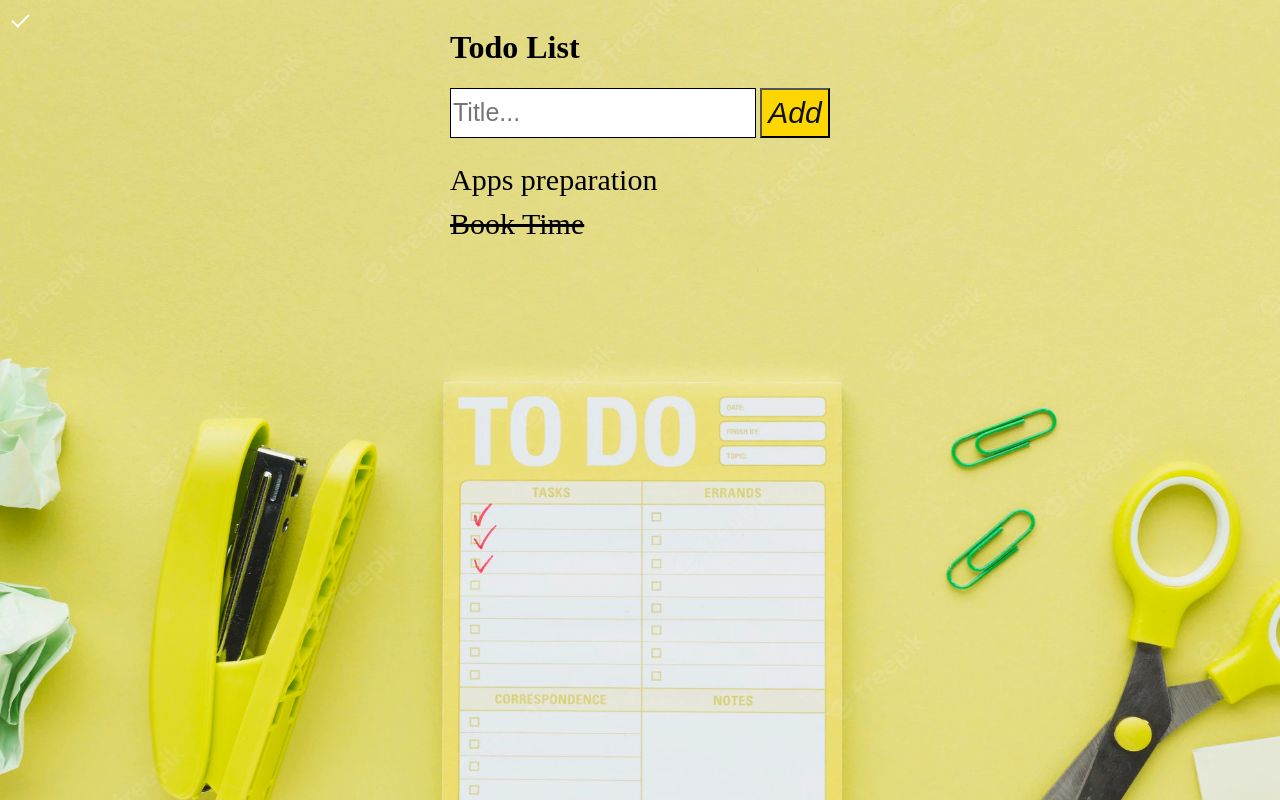
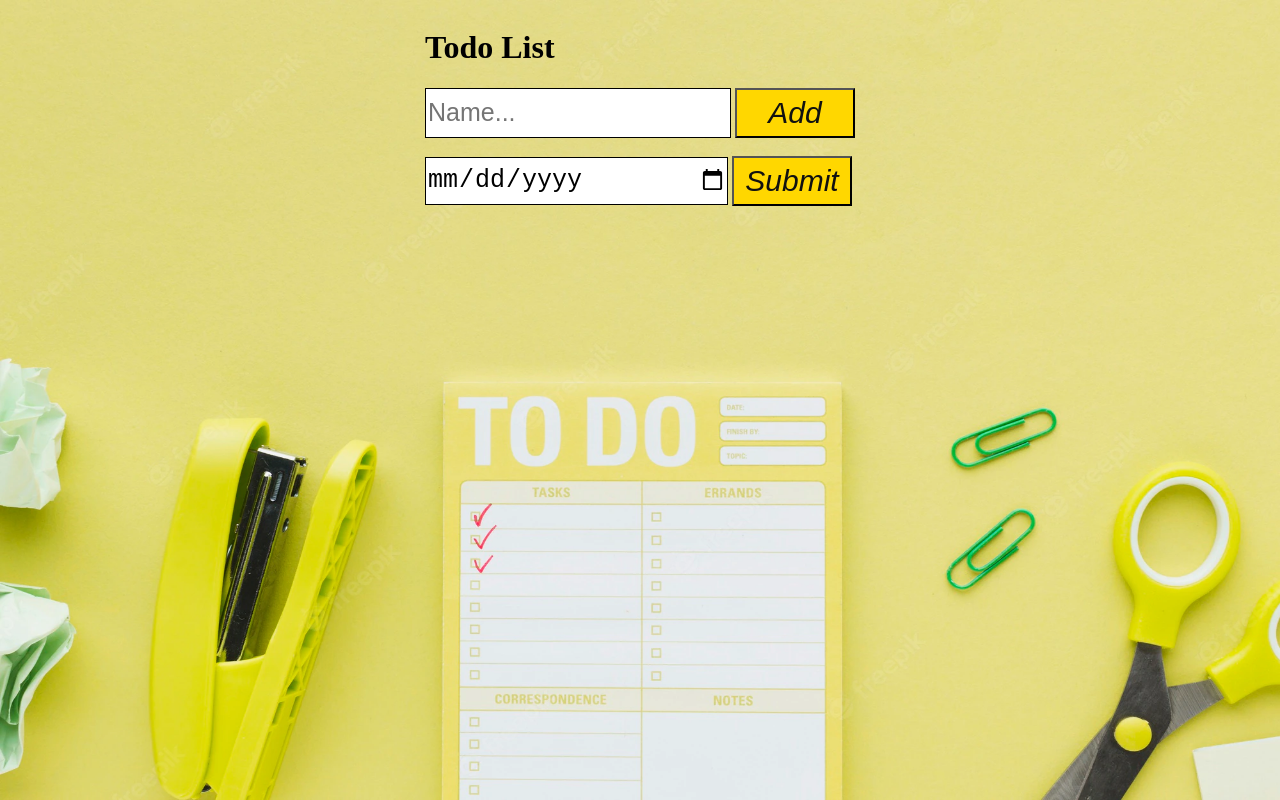
Before and after one commit to Sureka1/Todolist--with-time, a plain HTML site: page index.html in a window 1280 px wide. Drawn offline with Linux system fonts and the light colour scheme.

Commit message:
first commit

```diff
--- a/index.html
+++ b/index.html
@@ -10,16 +10,23 @@
 <body>
 <label>
   <h1>Todo List</h1>
+  <div>
     <div id="myDIV" class="header">
-    <input type="text" id="myInput" placeholder="Title..." class="inputField">
+    <input type="text" id="myInput" placeholder="Name..." class="inputField">
     <button onclick="newElement()" class="buttonField">Add</button>
-    </div>
+    </div><br>
+    <div>
+      <input type="date" id="dateInput2" class="inputField">
+      <button onclick="daysDifference()" class="buttonsField">Submit</button>
+      <h3 style="color:32A80F" id="result" align="center"></h3>
+  </div>
+  </div>
     <ul id="myUL">
-    <li>Apps preparation</li>
+    <!--<li>Apps preparation</li>
     <li class="checked">
     <span action="/">Book Time</span>
     </li>
-    <!-- <li>Meet HOD</li>
+     <li>Meet HOD</li>
     <li>Buy Mouse</li>
     <li>Read news</li>
     <li>Organize meet</li>-->
--- a/script.js
+++ b/script.js
@@ -1,11 +1,46 @@
-let date_1 = new Date();
-let date_2 = new Date('6/25/2022');
+function daysDifference(){
+ //define two variables and fetch the input from HTML form
+  var date1;
+  var dateI2 = document.getElementById("dateInput2").value;
+ //define two date object variables to store the date values
+  var date1 = new Date();
+  var date2 = new Date(dateI2);
+ /*const days = (date1, date2) =>{
+    var time_difference = date1.getTime() - date2.getTime();
+    var result = Math.ceil(time_difference / (1000 * 3600 * 24));
+    alert(days(date1,date2)+"days between both dates");
+    }
+  }*/
+//calculate time difference
+ var time_difference = date1.getTime() - date2.setDate();
+//calculate days difference by dividing total milliseconds in a day
+  var result = Math.ceil(time_difference / (1000 * 60 * 60 * 24));
+  return document.getElementById("result").innerHTML =
+  result + " days between both dates.";
+}
+
+
+
+
+           /*  let date_1 = new Date();
+             let date_2 = document.getElementsByClassName("buttonsField"); //new Date('6/25/2022');
+             const days = (date_1, date_2) =>{
+                 let difference = date_1.getTime() - date_2.getTime();
+                 let TotalDays = Math.ceil(difference / (1000 * 3600 * 24));
+                 return TotalDays;
+             }
+             alert(days(date_1, date_2) +"days before you have read books");*/
+
+
+
+/*let date_1 = new Date();
+let date_2 = document.getElementsByClassName("buttonsField"); //new Date('6/25/2022');
 const days = (date_1, date_2) =>{
     let difference = date_1.getTime() - date_2.getTime();
     let TotalDays = Math.ceil(difference / (1000 * 3600 * 24));
     return TotalDays;
 }
-alert(days(date_1, date_2) +"days before you have read books");
+alert(days(date_1, date_2) +"days before you have read books");*/
 
  // Click on a close button to hide the current list item
 var close = document.getElementsByClassName("close");
--- a/style.css
+++ b/style.css
@@ -11,13 +11,24 @@ body{
 
   .buttonField{
       height: 50px;
-      width:70px;
+      width:120px;
       vertical-align: middle;
       font-size: 30px;
       color: rgb(17, 17, 16);
       background-color: gold;
       box-shadow: 15px;
       font-style: oblique;
+  }
+  .buttonsField{
+    height: 50px;
+    width:120px;
+    vertical-align: middle;
+    font-size: 30px;
+    color: rgb(17, 17, 16);
+    background-color: gold;
+    box-shadow: 15px;
+    font-style: oblique;
+
   }
   .inputField{
       width: 300px;
```
